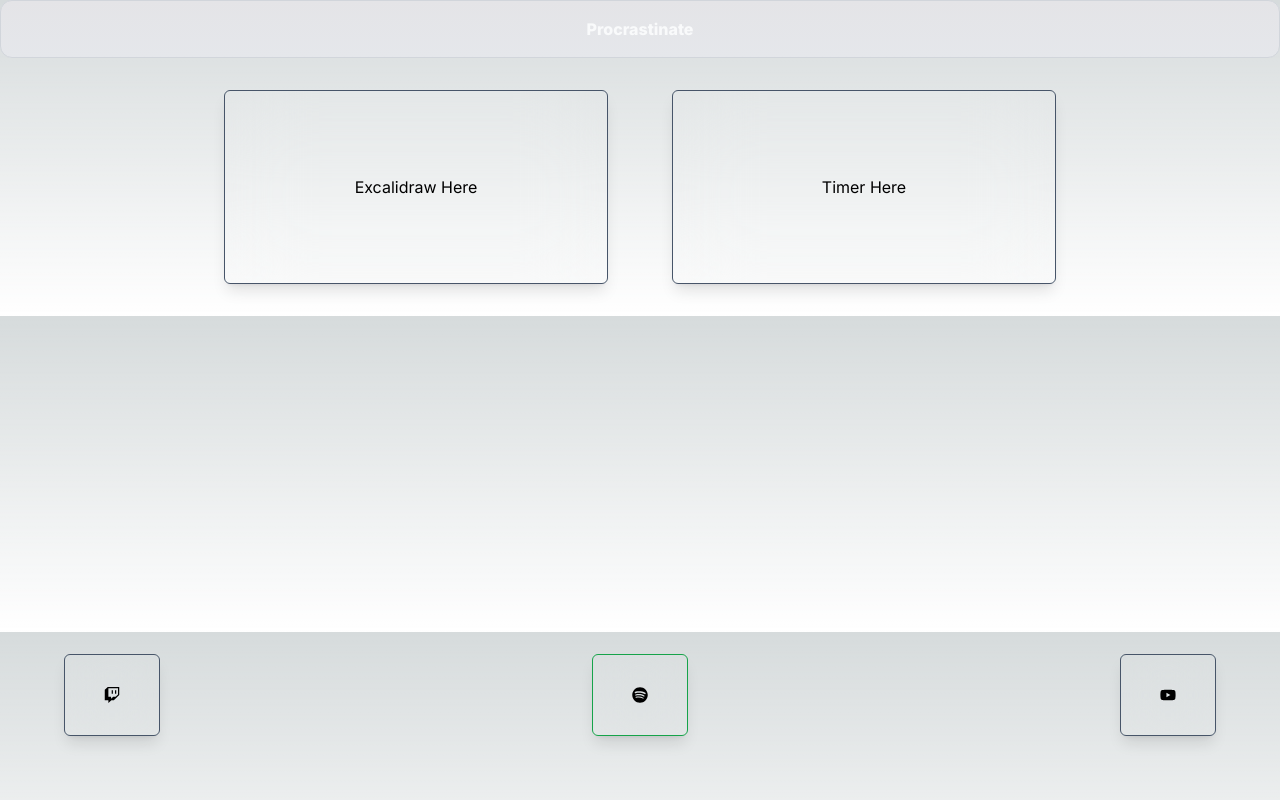
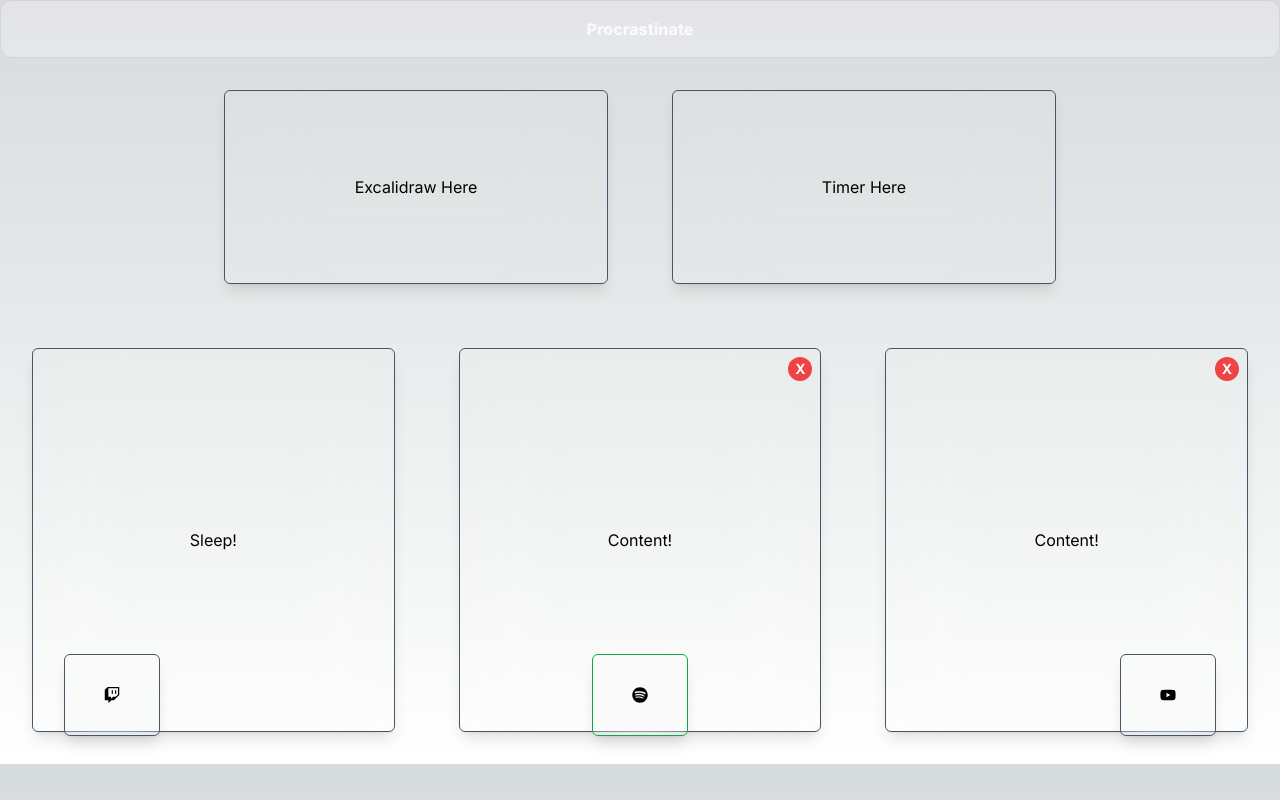
Before and after one commit to Jemar23/Procrastinate, a Next.js app: page / in a window 1280 px wide. Built offline with nearby package versions, Linux system fonts and the light colour scheme.

Commit message:
add state management

```diff
--- /dev/null
+++ b/src/app/Store.ts
@@ -0,0 +1,8 @@
+import { create } from 'zustand'
+import { IToggleContent } from './interfaces'
+
+
+export const useToggleContent = create<IToggleContent>(set => ({
+    isVisible: false,
+    setContent: isVisible => set({ isVisible }),
+  }));
--- /dev/null
+++ b/src/app/Util/GlassCard.tsx
@@ -0,0 +1,18 @@
+"use client"
+import { Children } from '../Types'
+
+export default function GlassCard({ children }: Children) {
+    return (
+        <div className="relative flex items-center justify-center text-center m-8 p-24 w-96 h-96 bg-transparent backdrop-blur-2xl dark:border-neutral-800 dark:bg-zinc-800/30 dark:from-inherit rounded-md border border-slate-600 shadow-lg overflow-hidden">
+          {children}
+          <button
+            className="absolute top-2 right-2 w-6 h-6 rounded-full bg-red-500 text-white flex items-center justify-center text-sm font-bold"
+            onClick={() => {
+              // Handle button click event here
+            }}
+          >
+            X
+          </button>
+        </div>
+      );
+}
--- /dev/null
+++ b/src/app/Util/Sleep.tsx
@@ -0,0 +1,9 @@
+"use client"
+
+export default function Sleep() {
+    return(
+        <div className="flex items-center justify-center text-center m-8 p-24 w-96 h-96 bg-transparent backdrop-blur-2xl dark:border-neutral-800 dark:bg-zinc-800/30 dark:from-inherit rounded-md border border-slate-600 shadow-lg overflow-hidden">
+            <h1>Sleep!</h1>
+        </div>
+    );
+}
--- /dev/null
+++ b/src/app/interfaces.ts
@@ -0,0 +1,4 @@
+export interface IToggleContent {
+    isVisible: boolean,
+    setContent: (isVisible: boolean) => void
+}
--- a/src/app/page.tsx
+++ b/src/app/page.tsx
@@ -2,6 +2,8 @@ import Image from 'next/image'
 import Timer from './Timer'
 import Nav from './Nav'
 import Draw from './Draw'
+import GlassCard from './Util/GlassCard'
+import Sleep from './Util/Sleep';
 import TwitchButton from './Util/TwitchButton'
 import YoutubeButton from './Util/YoutubeButton'
 import SpotifyButton from './Util/SpotifyButton'
@@ -15,11 +17,16 @@ export default function Home() {
           <Draw>Excalidraw Here</Draw>
           <Timer>Timer Here</Timer>
         </div>
+         <div className="flex justify-between grid-cols-3">
+            <Sleep />
+            <GlassCard>Content!</GlassCard>
+            <GlassCard>Content!</GlassCard>
+          </div>
         <div className="flex flex-col static">
-        <div className="flex justify-between grid-cols-3 absolute inset-x-0 bottom-0 m-8">
-          <TwitchButton />
-          <SpotifyButton />
-          <YoutubeButton />
+         <div className="flex justify-between grid-cols-3 absolute inset-x-0 bottom-0 m-8">
+           <TwitchButton />
+           <SpotifyButton />
+           <YoutubeButton />
           </div>
         </div>
       </div>
```
